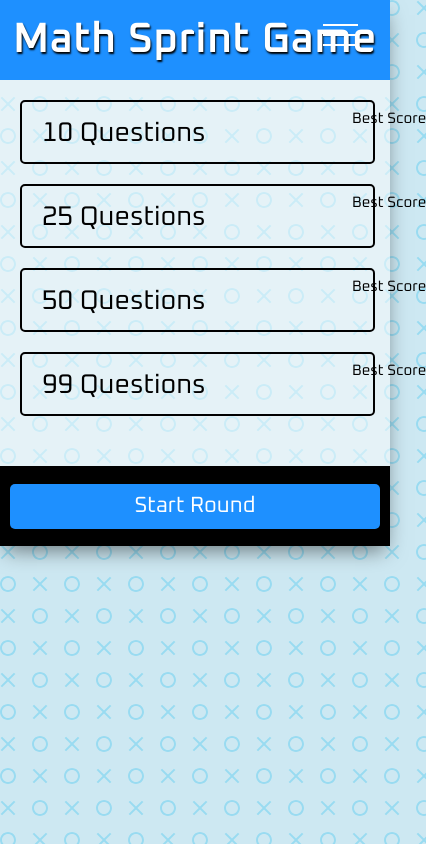
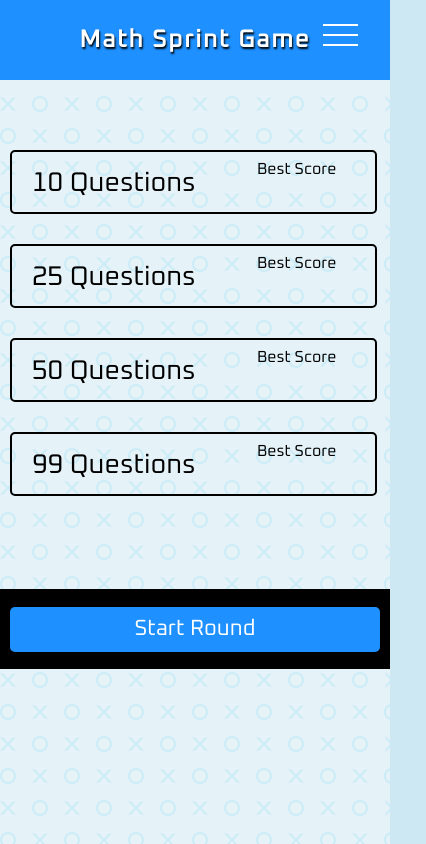
Before and after one commit to PyonAU/my-cv, a Next.js app: page /projects/math-sprint in a window 390 px wide. Shown: the whole page, 426 px wide, since content can reach past the window. Built offline with nearby package versions, Linux system fonts and the light colour scheme.

Commit message:
style: fix styling for smartphones

```diff
--- a/app/projects/math-sprint/math-sprint-components/CountdownPage.module.css
+++ b/app/projects/math-sprint/math-sprint-components/CountdownPage.module.css
@@ -22,3 +22,11 @@
     margin-top: 30%;
   }
 }
+
+/* Media Query: Large Smartphone (Vertical) */
+@media screen and (max-width: 500px) {
+  .countdown {
+    margin-top: 60%;
+  }
+
+}
--- a/app/projects/math-sprint/math-sprint-components/GamePage.module.css
+++ b/app/projects/math-sprint/math-sprint-components/GamePage.module.css
@@ -113,3 +113,19 @@
   }
 
 }
+
+/* Media Query: Large Smartphone (Vertical) */
+@media screen and (max-width: 500px) {
+  .selectedItem {
+    top: 270px;
+  }
+
+  .itemContainer {
+    height: 506px;
+  }
+
+  .topSpace {
+    height: 185px;
+  }
+
+}
--- a/app/projects/math-sprint/math-sprint-components/Header.module.css
+++ b/app/projects/math-sprint/math-sprint-components/Header.module.css
@@ -20,3 +20,11 @@
     height: 80px;
   }
 }
+
+/* Media Query: Large Smartphone (Vertical) */
+@media screen and (max-width: 500px) {
+  .header {
+    font-size: 12px;
+  }
+
+}
--- a/app/projects/math-sprint/math-sprint-components/MainComponent.module.css
+++ b/app/projects/math-sprint/math-sprint-components/MainComponent.module.css
@@ -24,6 +24,7 @@
     width: 100%;
     margin-top: 0;
     border: none;
+    height: auto;
   }
 
   .selectedItem {
--- a/app/projects/math-sprint/math-sprint-components/ScorePage.module.css
+++ b/app/projects/math-sprint/math-sprint-components/ScorePage.module.css
@@ -82,3 +82,18 @@
  }
 
 }
+
+/* Media Query: Large Smartphone (Vertical) */
+@media screen and (max-width: 500px) {
+  .scoreContainer {
+    height: 455px;
+   }
+
+ .scoreFooter {
+  top: 45px;
+ }
+
+ .baseTime {
+  margin-top: 85px;
+ }
+}
--- a/app/projects/math-sprint/math-sprint-components/SplashPage.module.css
+++ b/app/projects/math-sprint/math-sprint-components/SplashPage.module.css
@@ -125,3 +125,25 @@
     font-size: 22px;
   }
 }
+
+/* Media Query: Large Smartphone (Vertical) */
+@media screen and (max-width: 500px) {
+  .selectionContainer {
+    top: 40px;
+  }
+
+  .radioContainer {
+    width: 93%;
+    margin: 30px 10px 10px 10px;
+  }
+
+  .bestScore {
+    font-size: 1rem;
+    left: 245px;
+  }
+
+  .selectionFooter {
+    top: 123px;
+  }
+
+}
```
